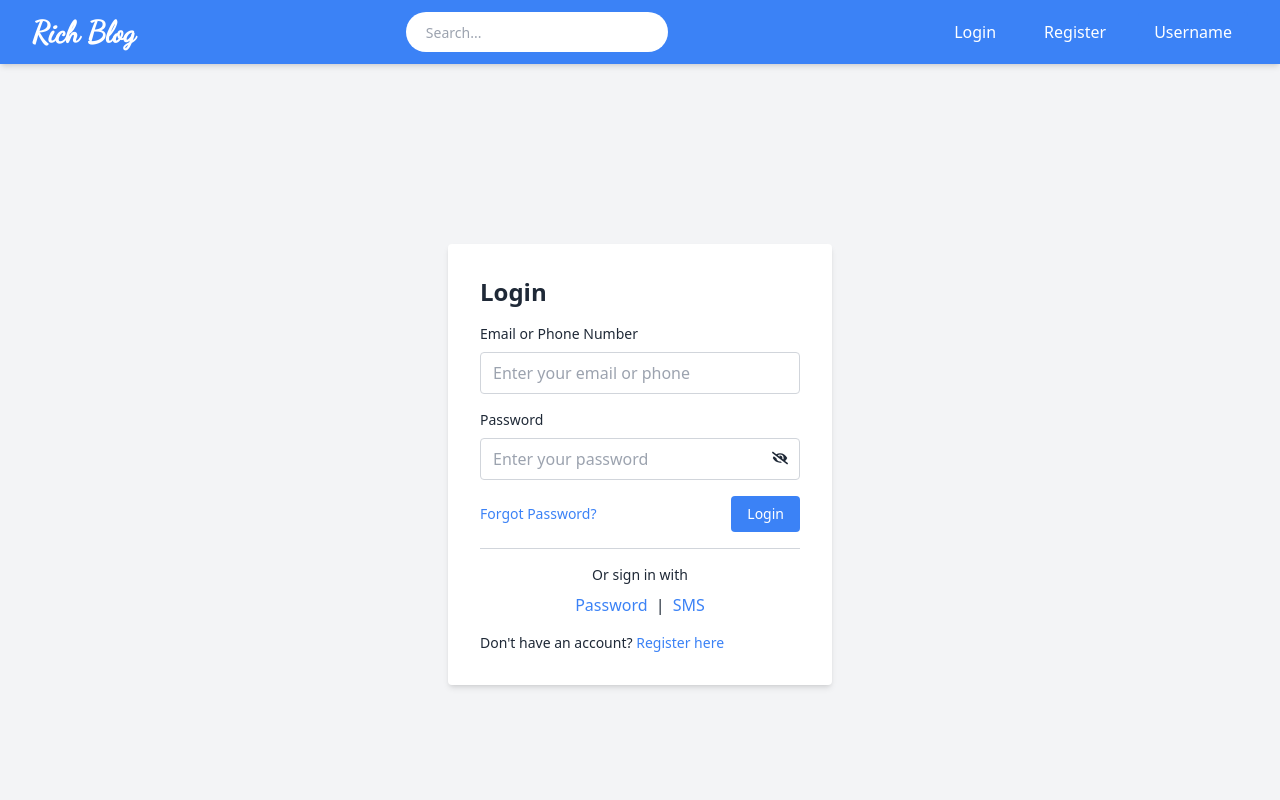
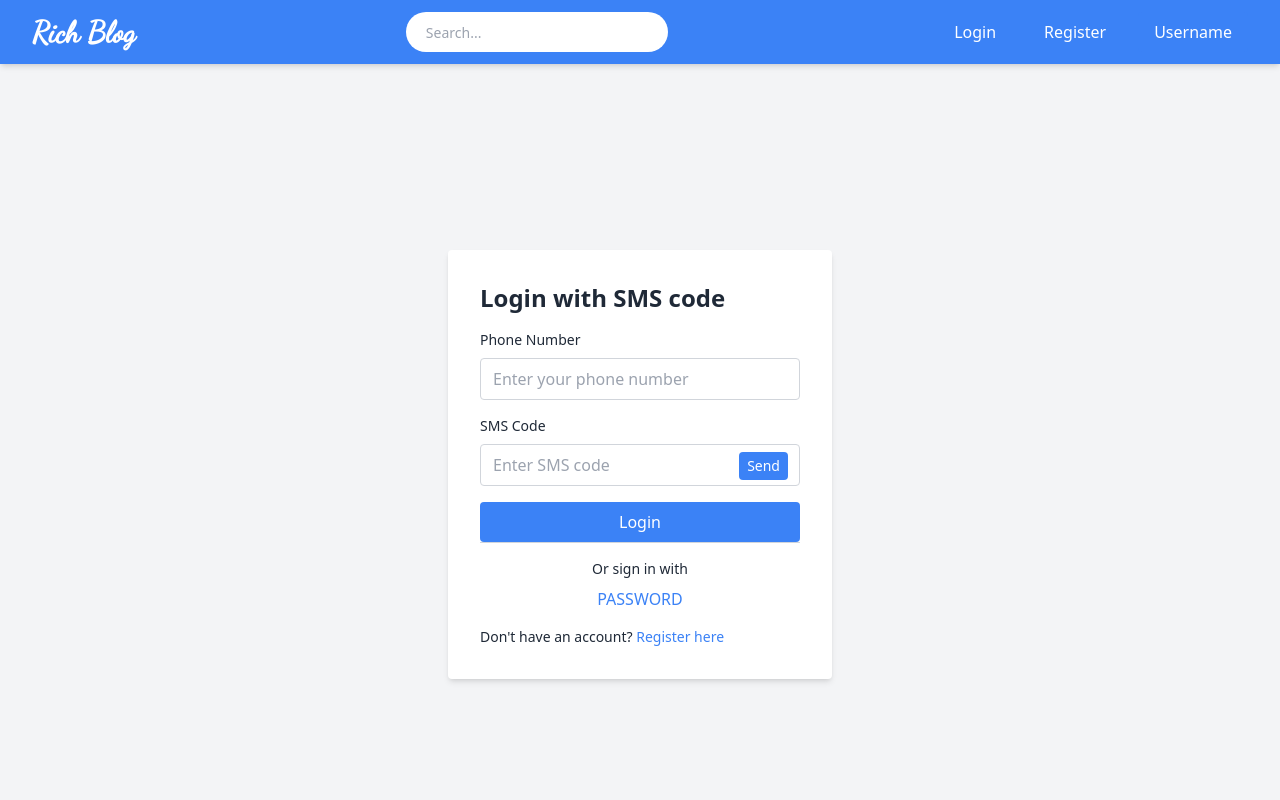
Before and after one commit to dev-moinislam/richBlogFrontend, a React (Vite) app: page /login in a window 1280 px wide. Both pictures are taken after a click on the button "SMS". Shown: the top 800 px of the page. Built offline with nearby package versions, Linux system fonts and the light colour scheme.

Commit message:
rtk_practie

```diff
--- a/package.json
+++ b/package.json
@@ -1,6 +1,7 @@
 {
   "name": "client",
   "private": true,
+  "proxy": "http://localhost:5000",
   "version": "0.0.0",
   "type": "module",
   "scripts": {
@@ -17,7 +18,8 @@
     "react-icons": "^4.10.1",
     "react-redux": "^8.1.2",
     "react-router-dom": "^6.14.2",
-    "react-spinners": "^0.13.8"
+    "react-spinners": "^0.13.8",
+    "react-toastify": "^9.1.3"
   },
   "devDependencies": {
     "@types/react": "^18.2.15",
--- a/src/App.tsx
+++ b/src/App.tsx
@@ -4,6 +4,8 @@ import Header from './components/global/Header';
 import Footer from './components/global/Footer';
 import { Provider } from 'react-redux'
 import { store } from './redux/store';
+import { ToastContainer} from 'react-toastify';
+import 'react-toastify/dist/ReactToastify.css';
 
 
 
@@ -15,6 +17,7 @@ const App = () => {
         <Header/>
           <Outlet/>
         <Footer/>
+        <ToastContainer/>
       </Provider>
   )
 };
--- a/src/components/auth/LoginPassword.tsx
+++ b/src/components/auth/LoginPassword.tsx
@@ -1,14 +1,20 @@
-import {useState} from 'react'
+import {useEffect, useState} from 'react'
 import {FaEyeSlash,FaEye} from 'react-icons/fa'
-import { Link } from 'react-router-dom';
+import { Link, useNavigate } from 'react-router-dom';
 import { InputChange,FormSubmit } from '../../utils/interface';
+import { useLoginUserMutation } from '../../utils/fetchData';
+import { toast } from 'react-toastify';
 
  const LoginPassword = () => {
     const initialState={account:'',password:''}
     const [userLogin,setUserLogin]=useState(initialState)
     const {account,password}=userLogin
 
+    const navigate=useNavigate()
+
     const [showPassword, setShowPassword] = useState(false);
+
+    const [loginUser,{data,isSuccess,isError,error}]=useLoginUserMutation()
 
     const togglePasswordVisibility = () => {
       setShowPassword(!showPassword);
@@ -19,14 +25,26 @@ import { InputChange,FormSubmit } from '../../utils/interface';
         setUserLogin({...userLogin,[name]:value})
     }
 
-    const handleSubmit=(e:FormSubmit)=>{
+    const handleSubmit=async (e:FormSubmit)=>{
         e.preventDefault()
+
+        if(account && password){
+          await loginUser({account,password})
+        }else{
+          toast.error("Please Fill all the Field")
+        }
     }
 
+
+    useEffect(()=>{
+      if(isSuccess){
+        toast.success("User Successfully Login")
+        navigate('/')
+      }
+    },[isSuccess])
+
     return (
-      <div className="flex justify-center items-center h-screen bg-gray-100">
-        <div className="bg-white p-8 rounded shadow-md w-80 sm:w-96 ">
-          <h2 className="text-2xl font-semibold mb-4">Login</h2>
+
           <form onSubmit={handleSubmit}>
             {/* ------------------------------ input account ----------------------------- */}
             <div className="mb-4">
@@ -67,35 +85,8 @@ import { InputChange,FormSubmit } from '../../utils/interface';
                 Login
               </button>
             </div>
-            {/* --------------------------- other signin option -------------------------- */}
-            <div className="border-t border-gray-300 pt-4 text-center">
-              <p className="text-sm">Or sign in with</p>
-              <div className="mt-2">
-                <button
-                  type="button"
-                  className="inline-block mx-1 text-blue-500 hover:text-blue-600"
-                >
-                  Password
-                </button>
-                <span> | </span>
-                <button
-                  type="button"
-                  className="inline-block mx-1 text-blue-500 hover:text-blue-600"
-                >
-                  SMS
-                </button>
-              </div>
-            </div>
-            {/* ------------------------- navigate register page ------------------------- */}
-            <div className="mt-4">
-              <p className="text-sm">
-                Don't have an account?{' '}
-                <Link to='/register' className="text-blue-500">Register here</Link>
-              </p>
-            </div>
           </form>
-        </div>
-      </div>
+
     );
   };
 
--- /dev/null
+++ b/src/components/auth/LoginSMS.tsx
@@ -0,0 +1,51 @@
+import {useState} from 'react'
+import { FormSubmit } from "../../utils/interface";
+
+
+
+
+const LoginSMS = () => {
+    const [phone,setPhone]=useState('')
+
+    const handleSubmit=(e:FormSubmit)=>{
+        e.preventDefault()
+    }
+
+  return (
+
+        <form onSubmit={handleSubmit}>
+            {/* --------------------------- Input Phone Number --------------------------- */}
+          <div className="mb-4">
+            <label className="block text-sm font-medium mb-2">Phone Number</label>
+            <input
+              type="tel"
+              className="w-full border border-gray-300 px-3 py-2 rounded focus:outline-none focus:border-blue-500"
+              placeholder="Enter your phone number"
+              value={phone}
+              onChange={(e)=>setPhone(e.target.value)}
+            />
+          </div>
+         { /* ----------------------------- Input sms Code ----------------------------- */}
+          <div className="mb-4 relative">
+            <label className="block text-sm font-medium mb-2">SMS Code</label>
+            <input
+              type="text"
+              className="w-full border border-gray-300 px-3 py-2 rounded focus:outline-none focus:border-blue-500 pr-10"
+              placeholder="Enter SMS code"
+            />
+            <button className="absolute top-[50px] right-3 transform -translate-y-1/2 px-2 py-1 text-sm bg-blue-500 text-white rounded focus:outline-none">
+              Send
+            </button>
+          </div>
+         { /* ------------------------------ login Button ------------------------------ */}
+          <button
+            type="button"
+            className="w-full bg-blue-500 text-white px-4 py-2 rounded hover:bg-blue-600 focus:outline-none"
+          >
+            Login
+          </button>
+        </form>
+  );
+};
+
+export default LoginSMS;
--- a/src/pages/login.tsx
+++ b/src/pages/login.tsx
@@ -1,9 +1,64 @@
 import LoginPassword from "../components/auth/LoginPassword"
+import {useState} from 'react'
+import { Link } from 'react-router-dom';
+import LoginSMS from "../components/auth/LoginSMS";
+
 
 const login = () => {
+const [sms,setSms]=useState(true)
+
   return (
     <>
-    <LoginPassword/>
+    <div className="flex justify-center items-center h-screen bg-gray-100">
+        <div className="bg-white p-8 rounded shadow-md w-80 sm:w-96 ">
+          <h2 className="text-2xl font-semibold mb-4">
+            Login
+            {
+              sms ? ' with Password' : ' with SMS code'
+            }
+          </h2>
+
+          {
+            sms ? <LoginPassword/> : <LoginSMS/>
+          }
+
+
+            {/* --------------------------- other signin option -------------------------- */}
+            <div className="border-t border-gray-300 pt-4 text-center">
+              <p className="text-sm">Or sign in with</p>
+              <div className="mt-2">
+                {
+                    sms ? (
+                        <button
+                        type="button"
+                        className="inline-block mx-1 text-blue-500 hover:text-blue-600"
+                        onClick={()=>setSms(!sms)}
+                        >
+                        SMS
+                        </button>
+                    ) : (
+                        <button
+                        type="button"
+                        className="inline-block mx-1 text-blue-500 hover:text-blue-600"
+                        onClick={()=>setSms(!sms)}
+                        >
+                        PASSWORD
+                        </button>
+                    )
+                }
+
+              </div>
+            </div>
+            {/* ------------------------- navigate register page ------------------------- */}
+            <div className="mt-4">
+              <p className="text-sm">
+                Don't have an account?{' '}
+                <Link to='/register' className="text-blue-500">Register here</Link>
+              </p>
+            </div>
+        </div>
+      </div>
+
     </>
   )
 }
--- a/src/pages/register.tsx
+++ b/src/pages/register.tsx
@@ -1,9 +1,95 @@
+import { useState } from 'react';
+import { FormSubmit, InputChange } from '../utils/interface';
+import { Link } from 'react-router-dom';
 
+const Registration = () => {
+  const initialState={username:'',account:'',password:'',cf_password:''}
+    const [userRegistration,setUserRegistration]=useState(initialState)
+    const {username,account,password,cf_password}=userRegistration
 
-const Register = () => {
+  const handleChange = (e:InputChange) => {
+    const { name, value } = e.target;
+    setUserRegistration({...userRegistration,[name]:value})
+  };
+
+  const handleSubmit = (e:FormSubmit) => {
+    e.preventDefault();
+    // Handle registration logic here, e.g., API calls
+    console.log('Form data submitted:', userRegistration);
+  };
+
   return (
-    <div>register</div>
-  )
-}
+    <div className="flex justify-center items-center h-screen bg-gray-100">
+      <div className="bg-white p-8 rounded shadow-md w-full w-96 sm:w-96">
+        <h2 className="text-2xl font-semibold mb-4">Register an Account</h2>
+        <form onSubmit={handleSubmit}>
+          <div className="mb-4">
+            <label className="block text-sm font-medium mb-2">Username</label>
+            <input
+              type="text"
+              name="username"
+              value={username}
+              onChange={handleChange}
+              className="w-full border border-gray-300 px-3 py-2 rounded focus:outline-none focus:border-blue-500"
+              placeholder="Enter your username"
+            />
+          </div>
+          <div className="mb-4">
+            <label className="block text-sm font-medium mb-2">Email</label>
+            <input
+              type="text"
+              name="account"
+              value={account}
+              onChange={handleChange}
+              className="w-full border border-gray-300 px-3 py-2 rounded focus:outline-none focus:border-blue-500"
+              placeholder="Enter your email/phone-number"
+            />
+          </div>
+          <div className="mb-4">
+            <label className="block text-sm font-medium mb-2">Password</label>
+            <input
+              type="password"
+              name="password"
+              value={password}
+              onChange={handleChange}
+              className="w-full border border-gray-300 px-3 py-2 rounded focus:outline-none focus:border-blue-500"
+              placeholder="Enter your password"
+            />
+          </div>
+          <div className="mb-4">
+            <label className="block text-sm font-medium mb-2">Confirm Password</label>
+            <input
+              type="password"
+              name="cf_password"
+              value={cf_password}
+              onChange={handleChange}
+              className="w-full border border-gray-300 px-3 py-2 rounded focus:outline-none focus:border-blue-500"
+              placeholder="Re-enter your password"
+            />
+          </div>
+          <div className="mb-4 text-red-500">
+            {
+              (password !== cf_password) && (
+                'Password not match!'
+              )
+            }
+          </div>
+          <button
+            type="submit"
+            className="w-full bg-blue-500 text-white px-4 py-2 rounded hover:bg-blue-600 focus:outline-none"
+          >
+            Register
+          </button>
+        </form>
+        <div className="mt-4 text-center">
+          <p className="text-sm">
+            Already have an account?{' '}
+            <Link to="/login" className="text-blue-500">Login here</Link>
+          </p>
+        </div>
+      </div>
+    </div>
+  );
+};
 
-export default Register
+export default Registration;
--- /dev/null
+++ b/src/utils/apiUrl.ts
@@ -0,0 +1 @@
+export const API_URL = "http://localhost:5000"
--- /dev/null
+++ b/src/utils/fetchData.ts
@@ -0,0 +1,22 @@
+import { API_URL } from './apiUrl';
+import { createApi, fetchBaseQuery } from '@reduxjs/toolkit/query/react'
+
+// Define a service using a base URL and expected endpoints
+export const loginApi = createApi({
+  reducerPath: 'loginApi',
+  baseQuery: fetchBaseQuery({ baseUrl: API_URL }),
+  endpoints: (builder) => ({
+    loginUser:builder.mutation({
+        query:(body:{account:string;password:string})=>{
+            return {
+                url:'api/login',
+                method:'post',
+                body
+            }
+        }
+    })
+  }),
+})
+
+
+export const { useLoginUserMutation } = loginApi
```
Also changed, not shown: src/redux/store.ts (+8 -2 lines), src/redux/Slice/authSlice.ts (added), 1 other file (tests, documents, lock files or other folders).
